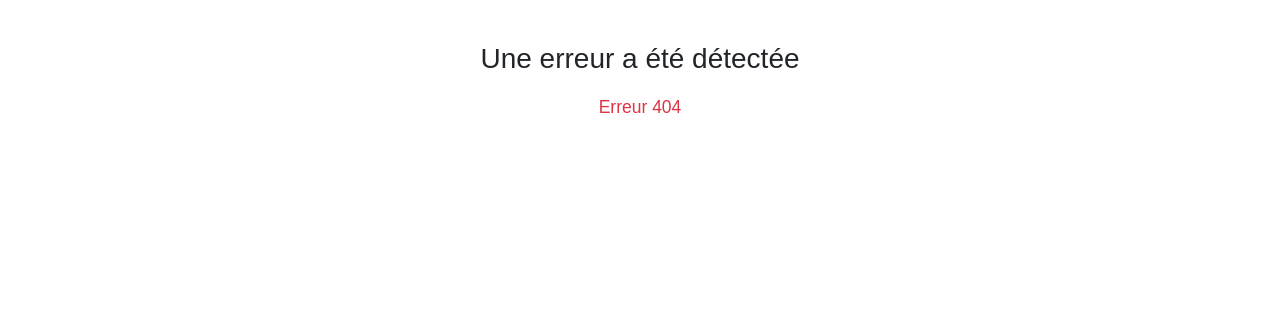
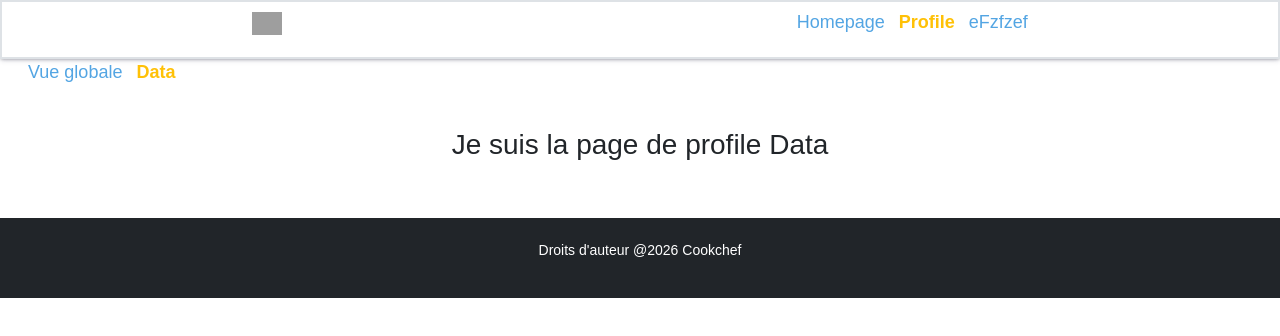
Before and after one commit to Cassius269/react-js-learn-react-router, a React (Vite) app: page /profile/data in a window 1280 px wide. Before the commit this address had no page. Shown: the top 336 px of the page. Built offline with nearby package versions, Linux system fonts and the light colour scheme; grey boxes are pictures that could not be loaded.

Commit message:
création de liens imbriqués dans la partie profile

```diff
--- a/src/assets/styles/App.scss
+++ b/src/assets/styles/App.scss
@@ -1,6 +1,7 @@
 // Importation des variables
 @use "./utils/variables" as *; // Rendre disponible les variables dans le contexte globale du fichier actuel
 @use './components/button';
+// @use './components/link' as *;
 
 /**** IMPORTATION DE BOOTSTRAP *****/
 // Injecter nos propres valeurs dans les variables Bootstrap avant qu'elles ne soient utilisées par Bootstrap
@@ -9,6 +10,7 @@
   $secondary: $secondary
 );
 
+
 // Bases
 @use './base/normalize';
 @use './base/base';
--- /dev/null
+++ b/src/assets/styles/components/_link.scss
@@ -0,0 +1,14 @@
+ @use '../utils/variables' as *; // Importation des variables
+
+ nav {
+        a {
+            color: $info;
+            text-decoration: none;
+            font-size: 18px;
+
+            &:global(.active) {
+            color: $tertiary;
+            font-weight: bold;
+        }
+        }
+    }
--- a/src/assets/styles/layouts/Header.module.scss
+++ b/src/assets/styles/layouts/Header.module.scss
@@ -1,18 +1,8 @@
 @use '../utils/variables' as *; // Importation des variables
 @use '../utils/placeholders' as *;
+@use '../components/link' as *;
 
 header {
     @extend %box-shadow;
-    nav {
-        a {
-            color: $info;
-            text-decoration: none;
-            font-size: 18px;
 
-            &:global(.active) {
-            color: $tertiary;
-            font-weight: bold;
-        }
-        }
-    }
 }
--- /dev/null
+++ b/src/assets/styles/layouts/Profile.module.scss
@@ -0,0 +1 @@
+// @use '../components/link' as *;
--- a/src/components/routes.jsx
+++ b/src/components/routes.jsx
@@ -3,6 +3,8 @@ import App from "../App";
 import Homepage from "../pages/Homepage/Homepage";
 import Profile from "../pages/Profile/Profile";
 import ErrorBoundary from "../pages/ErrorBoundary/ErrorBoundary";
+import ProfileOverView from "../pages/Profile/pages/ProfileOverView/ProfileOverView";
+import ProfileData from "../pages/Profile/pages/ProfileData/ProfileData";
 
 export const ROUTER = createBrowserRouter([
   {
@@ -20,6 +22,16 @@ export const ROUTER = createBrowserRouter([
         path: "profile",
         caseSensitive: true,
         Component: Profile,
+        children: [
+          {
+            index: true, // rendre par défaut le composant ProfileOverView avec l'url "/profile"
+            Component: ProfileOverView,
+          },
+          {
+            path: "data",
+            Component: ProfileData,
+          },
+        ],
       },
     ],
   },
--- a/src/pages/Profile/Profile.jsx
+++ b/src/pages/Profile/Profile.jsx
@@ -1,9 +1,22 @@
+import { NavLink, Outlet } from "react-router";
+// import "../../assets/styles/layouts/Profile.module.scss";
+
 function Profile() {
   // throw new Error("Ooops, une erreur");
 
   return (
     <>
-      <h1>Je suis la page de profile</h1>
+      <nav>
+        <ul className="d-flex gap-3">
+          <NavLink end to="">
+            Vue globale
+          </NavLink>
+          <NavLink to="/profile/data">Data</NavLink>
+        </ul>
+      </nav>
+
+      {/** Afficher le contenu en fonction de l'URL */}
+      <Outlet />
     </>
   );
 }
--- /dev/null
+++ b/src/pages/Profile/pages/ProfileData/ProfileData.jsx
@@ -0,0 +1,9 @@
+function ProfileData() {
+  return (
+    <>
+      <h1>Je suis la page de profile Data</h1>
+    </>
+  );
+}
+
+export default ProfileData;
--- /dev/null
+++ b/src/pages/Profile/pages/ProfileOverView/ProfileOverView.jsx
@@ -0,0 +1,9 @@
+function ProfileOverView() {
+  return (
+    <>
+      <h1>Je suis la page vue globale du profile utilisateur</h1>
+    </>
+  );
+}
+
+export default ProfileOverView;
```
